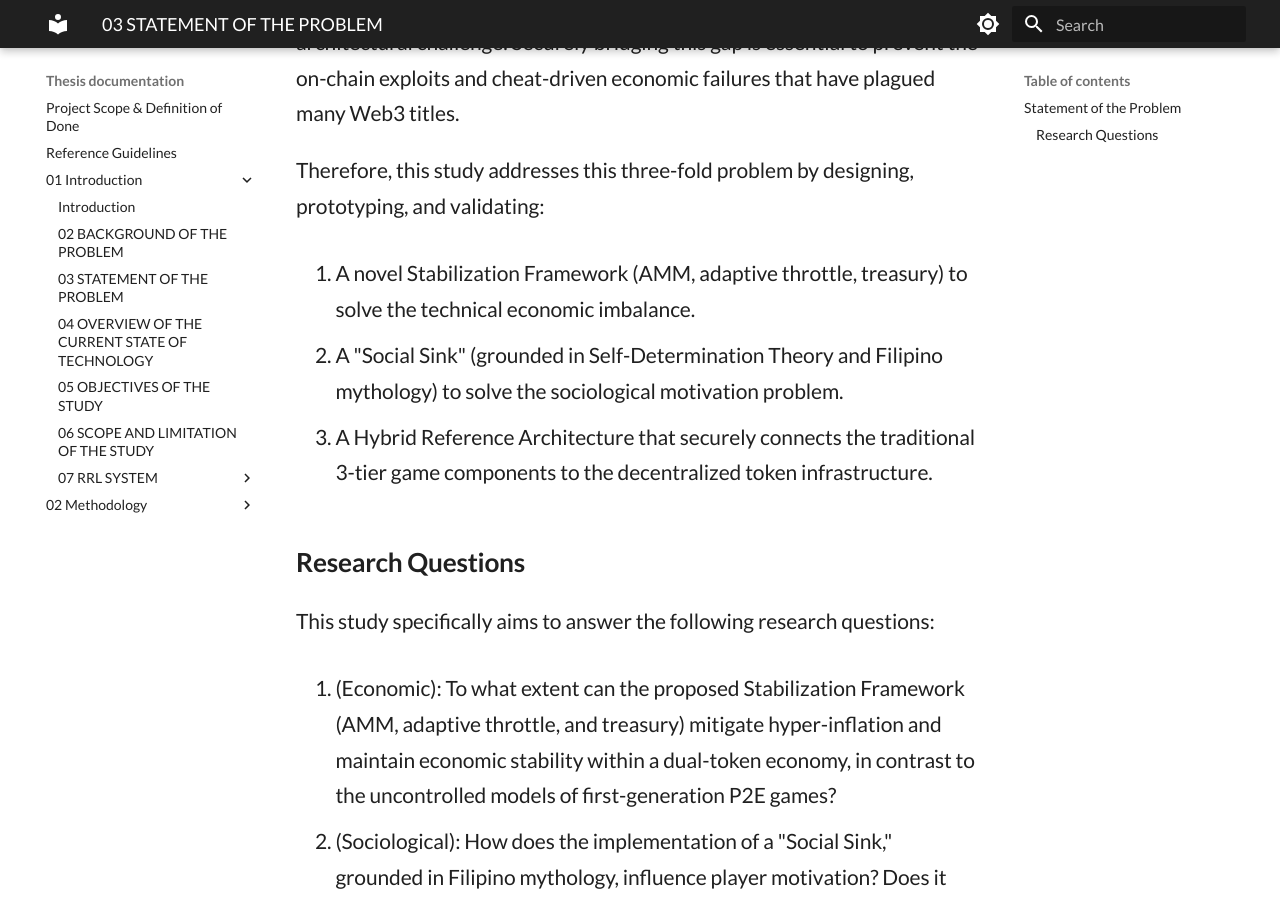
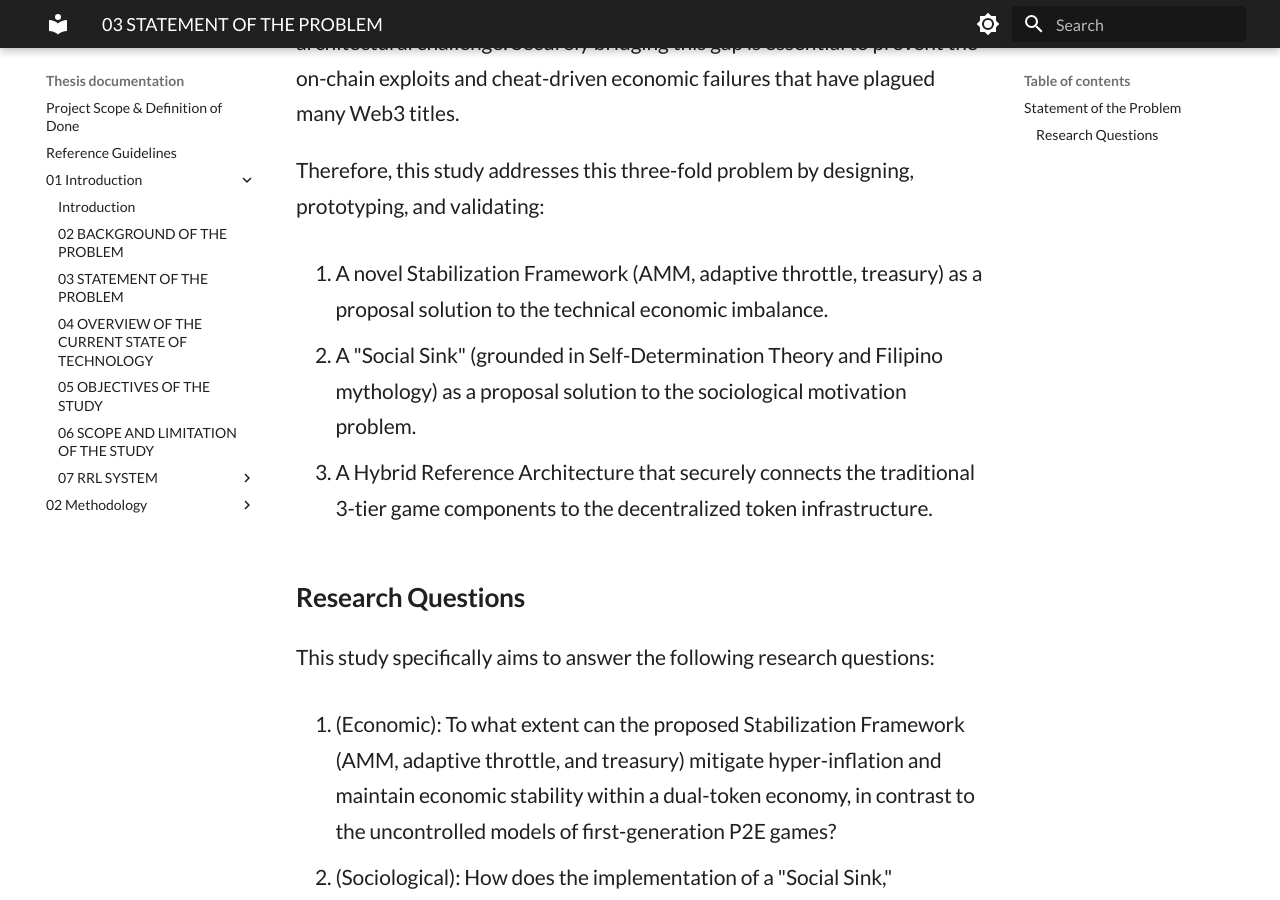
Before and after one commit to Markism-JA/Echoes-of-Bathala, an MkDocs documentation site: the page built from docs/thesis_documentation/01_Introduction/03-STATEMENT-OF-THE-PROBLEM.md, in a window 1280 px wide and 900 px high, scrolled down 1100 px. Built offline with MkDocs 1.6.1 and Material for MkDocs 9.7.7, drawn with Linux system fonts in a browser that asks for light colours.

Commit message:
thesis(SOP): fixed wording
- It's not a definitive solution.
- It's a proposal and we're going to try to measure its effectiveness.

```diff
--- a/docs/thesis_documentation/01_Introduction/03-STATEMENT-OF-THE-PROBLEM.md
+++ b/docs/thesis_documentation/01_Introduction/03-STATEMENT-OF-THE-PROBLEM.md
@@ -10,9 +10,9 @@ Finally, the integration of these two systems—a centralized, high-speed game s
 
 Therefore, this study addresses this three-fold problem by designing, prototyping, and validating:
 
-1. A novel Stabilization Framework (AMM, adaptive throttle, treasury) to solve the technical economic imbalance.
+1. A novel Stabilization Framework (AMM, adaptive throttle, treasury) as a proposal solution to the technical economic imbalance.
 
-2. A "Social Sink" (grounded in Self-Determination Theory and Filipino mythology) to solve the sociological motivation problem.
+2. A "Social Sink" (grounded in Self-Determination Theory and Filipino mythology) as a proposal solution to the sociological motivation problem.
 
 3. A Hybrid Reference Architecture that securely connects the traditional 3-tier game components to the decentralized token infrastructure.
 
```
